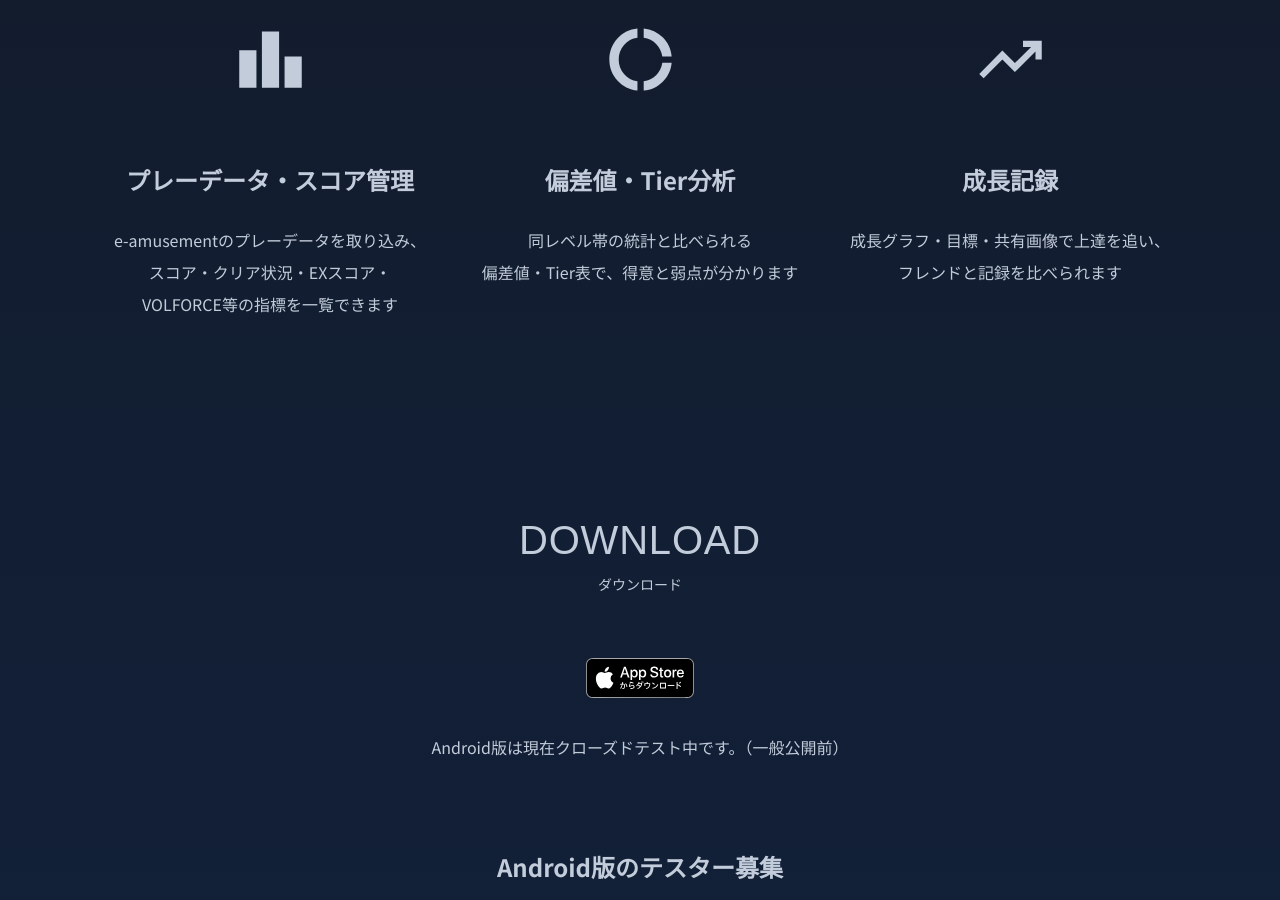
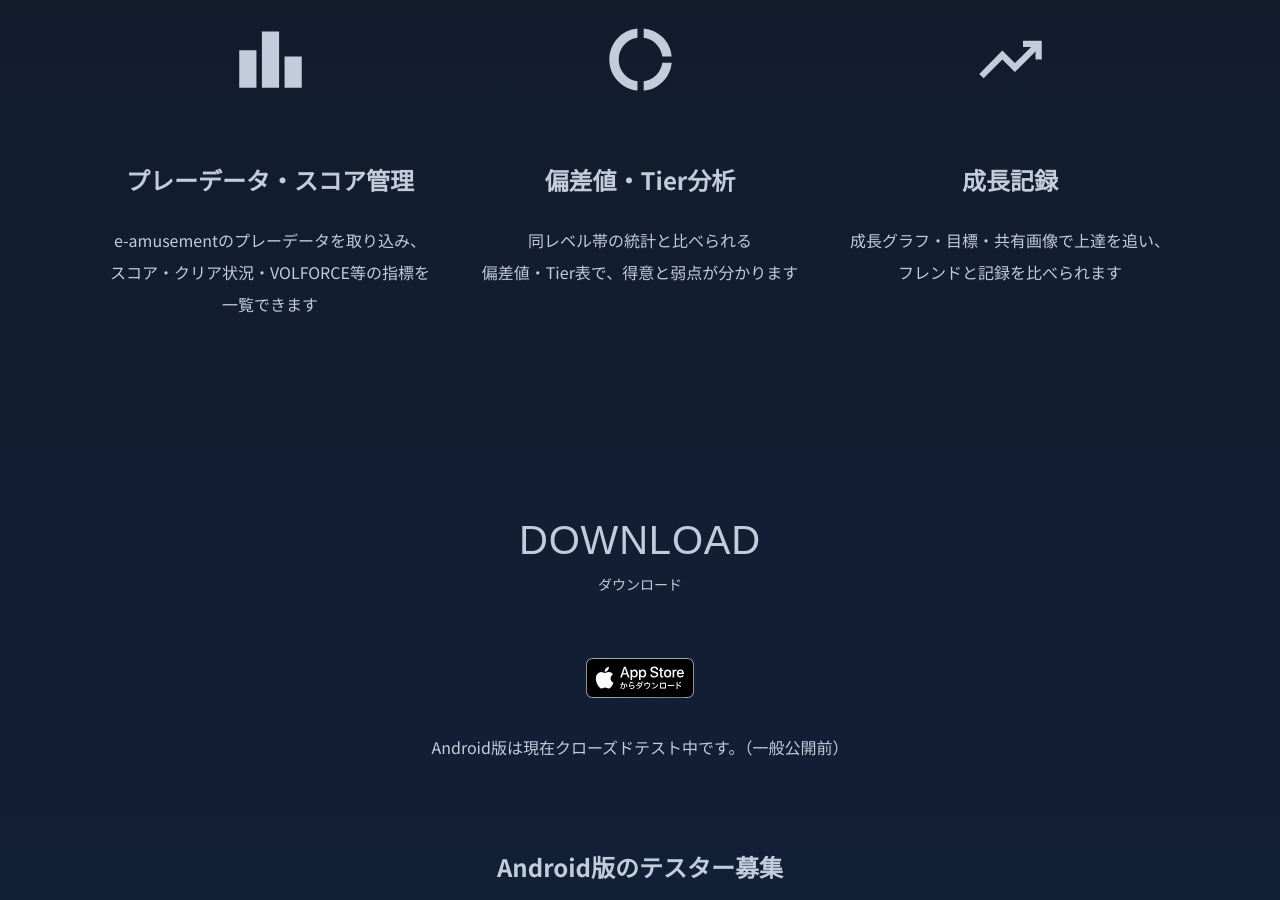
Before and after one commit to ekarunian/alm4gest-site, a Jekyll site: the page built from index.md, in a window 1280 px wide and 900 px high, scrolled down 1313 px. Built offline with Jekyll 4.4.1, drawn with Linux system fonts in a browser that asks for light colours; some web fonts are replaced.

Commit message:
特長からEXスコアを外す
Co-Authored-By: Claude Opus 5 (1M context) <noreply@anthropic.com>
Claude-Session: https://claude.ai/code/session_01A1a37qDQNQmqDFVnCPhRCH

```diff
--- a/_data/i18n.yml
+++ b/_data/i18n.yml
@@ -53,8 +53,8 @@ ja:
         title: プレーデータ・スコア管理
         body: |
           e-amusementのプレーデータを取り込み、
-          スコア・クリア状況・EXスコア・
-          VOLFORCE等の指標を一覧できます
+          スコア・クリア状況・VOLFORCE等の指標を
+          一覧できます
       - icon: icon-tier.svg
         title: 偏差値・Tier分析
         body: |
@@ -120,7 +120,7 @@ en:
     items:
       - icon: icon-scores.svg
         title: Scores and play data
-        body: Import your play data from e-amusement and browse scores, clear status, EX scores, and metrics such as VOLFORCE in one list
+        body: Import your play data from e-amusement and browse scores, clear status, and metrics such as VOLFORCE in one list
       - icon: icon-tier.svg
         title: T-scores and tier lists
         body: See what you are good at and where you fall short, through statistics from players at your level
@@ -182,7 +182,7 @@ ko:
     items:
       - icon: icon-scores.svg
         title: 플레이 데이터·스코어 관리
-        body: e-amusement의 플레이 데이터를 가져와 스코어·클리어 상황·EX 스코어·VOLFORCE 등의 지표를 한눈에 볼 수 있습니다
+        body: e-amusement의 플레이 데이터를 가져와 스코어·클리어 상황·VOLFORCE 등의 지표를 한눈에 볼 수 있습니다
       - icon: icon-tier.svg
         title: T점수·티어 분석
         body: 같은 레벨대의 통계와 비교하는 T점수·티어표로 잘하는 것과 약점을 알 수 있습니다
@@ -244,7 +244,7 @@ zh:
     items:
       - icon: icon-scores.svg
         title: 遊玩資料・分數管理
-        body: 匯入e-amusement的遊玩資料，一覽分數・通關狀況・EX分數・VOLFORCE等指標
+        body: 匯入e-amusement的遊玩資料，一覽分數・通關狀況・VOLFORCE等指標
       - icon: icon-tier.svg
         title: T分數・Tier分析
         body: 透過與同等級統計比較的T分數・Tier表，看出擅長之處與弱點
```
